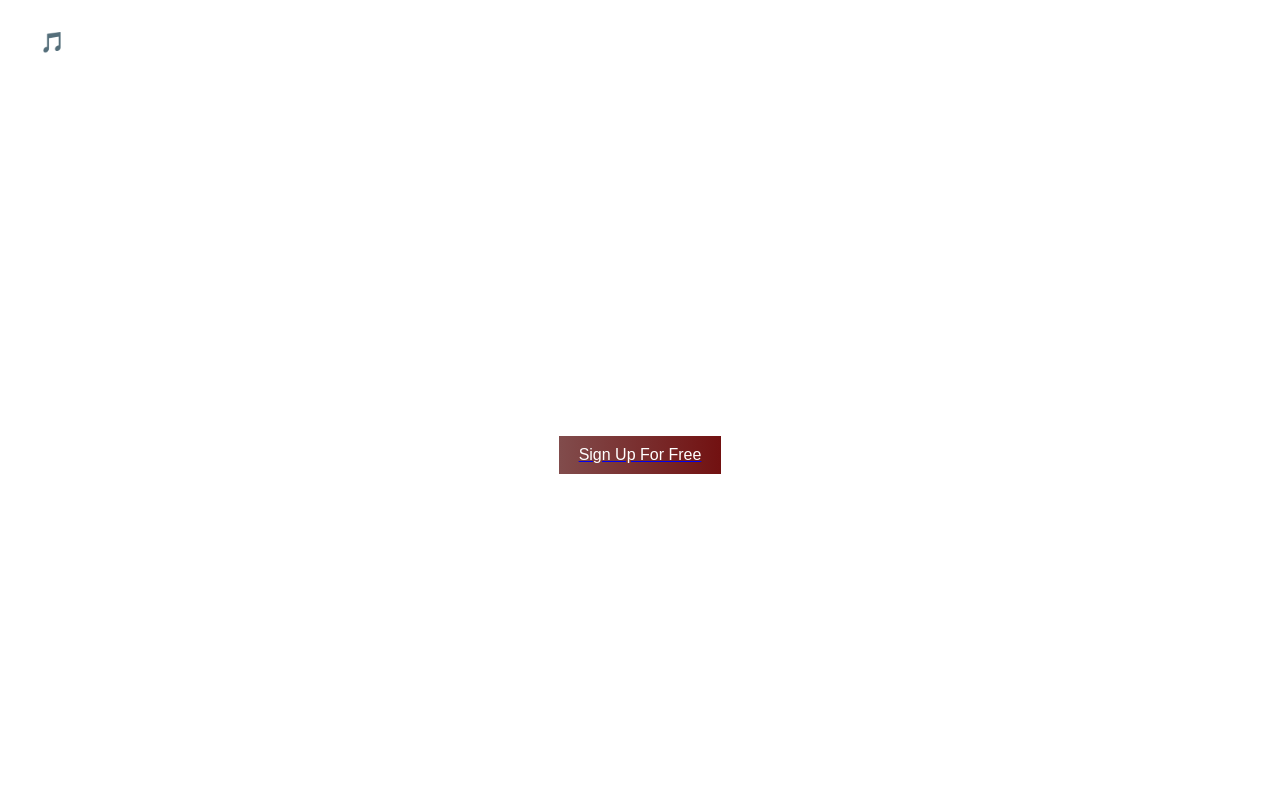
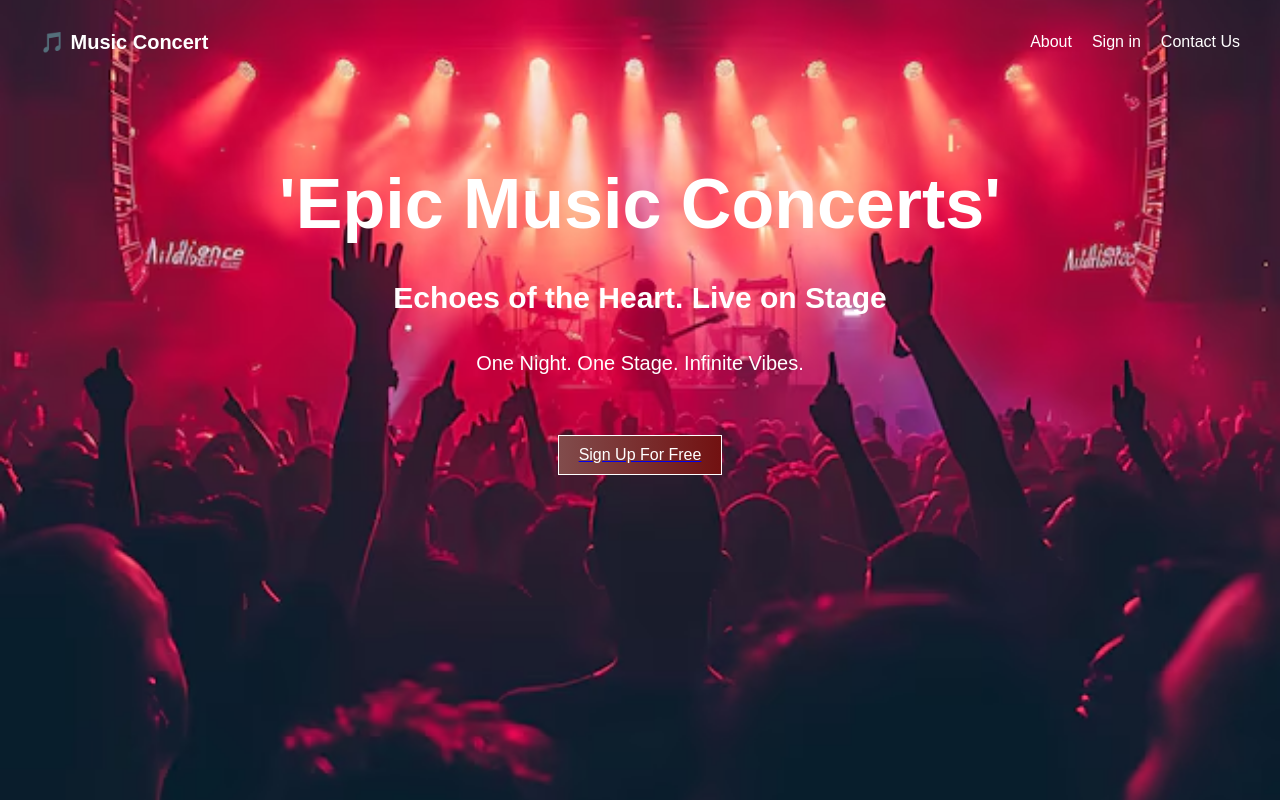
Before and after one commit to Sriharshini0516/Epic-Music-Conserts, a plain HTML site: page consert1.html in a window 1280 px wide. Drawn offline with Linux system fonts and the light colour scheme.

Commit message:
consert1.html

```diff
--- a/consert1.html
+++ b/consert1.html
@@ -14,7 +14,7 @@
     }
 
     .main-container {
-      background-image: url('a1.avif'); /* Replace this with the correct path or base64 if needed */
+      background-image: url('Pics/a1.avif'); /* Replace this with the correct path or base64 if needed */
       background-size: cover;
       background-position: center;
       background-repeat: no-repeat;
```
